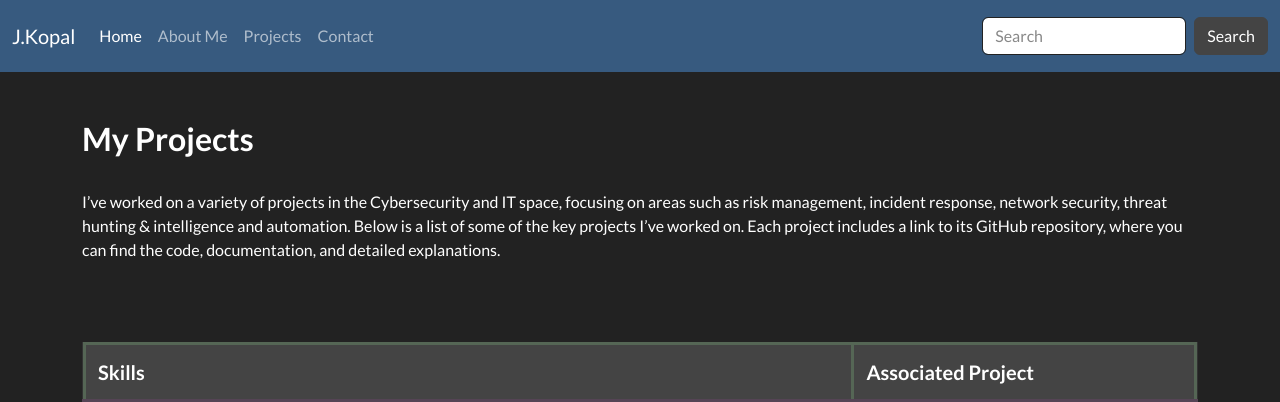
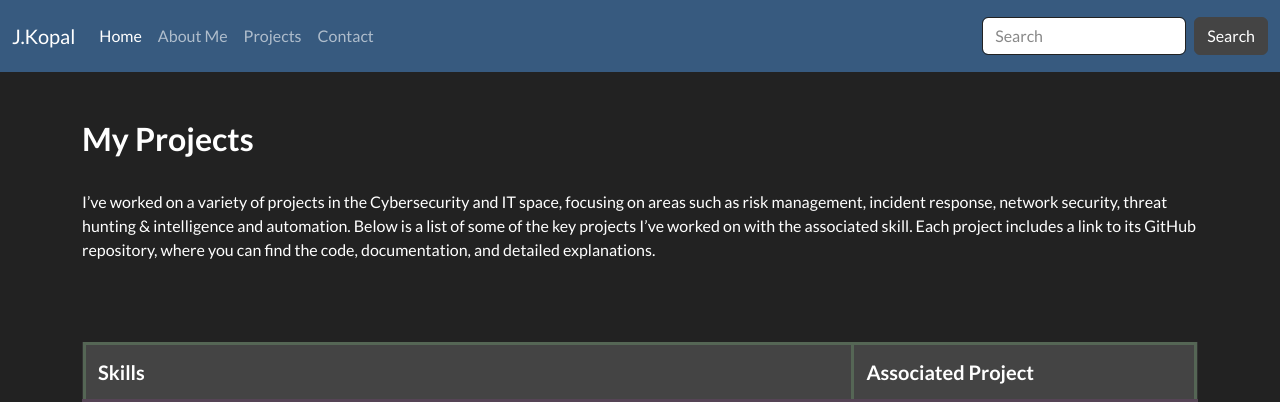
Before and after one commit to JKopal101/jkopal101.github.io, a Jekyll site: the page built from projects.md, in a window 1280 px wide. Shown: the top 402 px of the page. Built offline with Jekyll 4.4.1, drawn with Linux system fonts in a browser that asks for light colours.

Commit message:
Update projects.md

```diff
--- a/projects.md
+++ b/projects.md
@@ -7,7 +7,7 @@ permalink: /projects/
 
 ### **My Projects**
 <br>
-I’ve worked on a variety of projects in the Cybersecurity and IT space, focusing on areas such as risk management, incident response, network security, threat hunting & intelligence and automation. Below is a list of some of the key projects I’ve worked on. Each project includes a link to its GitHub repository, where you can find the code, documentation, and detailed explanations.
+I’ve worked on a variety of projects in the Cybersecurity and IT space, focusing on areas such as risk management, incident response, network security, threat hunting & intelligence and automation. Below is a list of some of the key projects I’ve worked on with the associated skill. Each project includes a link to its GitHub repository, where you can find the code, documentation, and detailed explanations.
 
 <br><br>
 
```
